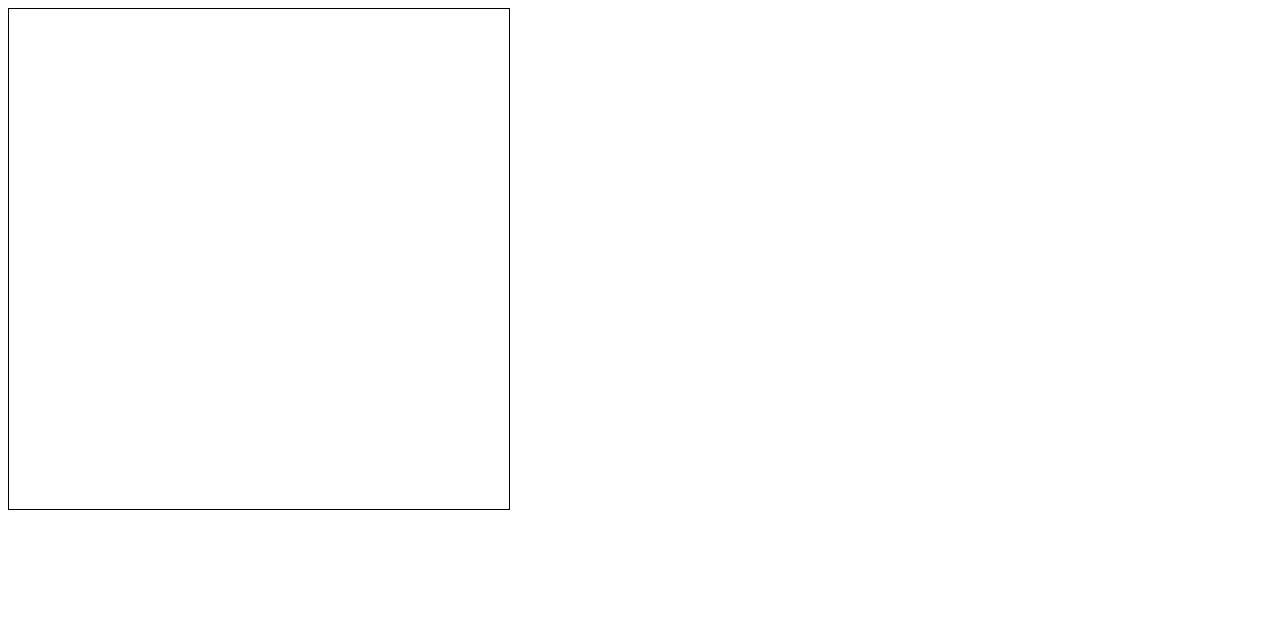
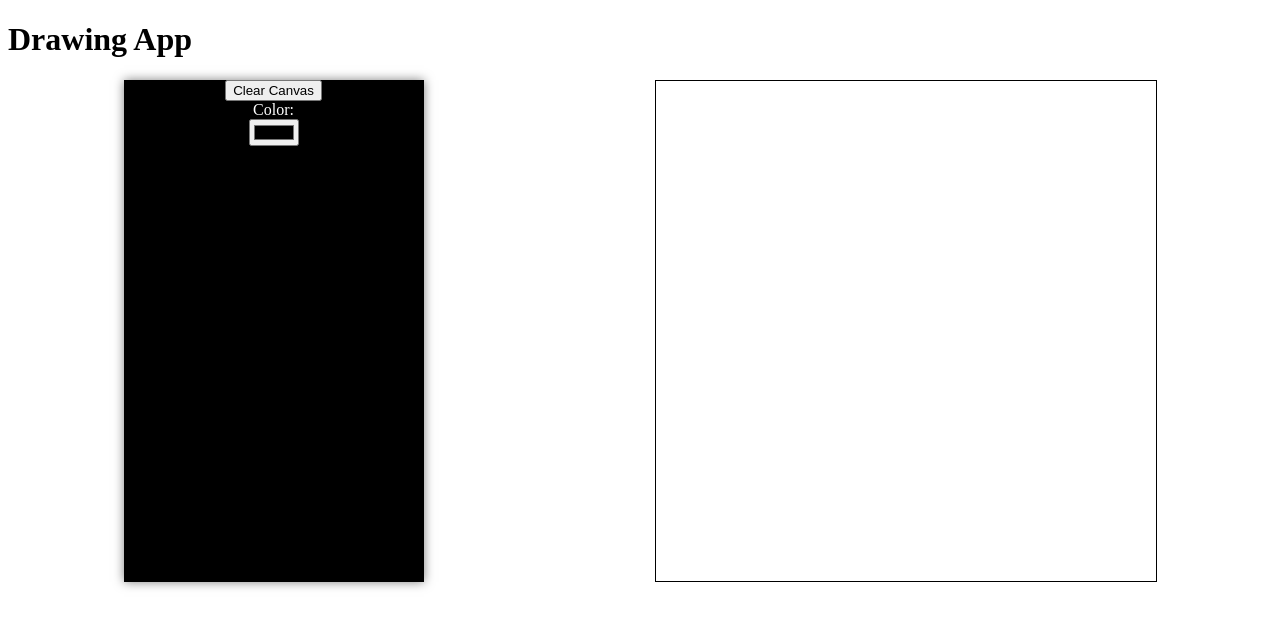
Before and after one commit to MichaelSoquat/drawing-app, an Angular app in the folder drawing-app/: page / in a window 1280 px wide. Shown: the top 628 px of the page. Built offline with nearby package versions, Linux system fonts and the light colour scheme.

Commit message:
added clear canvas and color picker

```diff
--- a/drawing-app/src/app/app-routing.module.ts
+++ b/drawing-app/src/app/app-routing.module.ts
@@ -7,7 +7,6 @@ const routes: Routes = [
 ];
 
 @NgModule({
-  imports: [RouterModule.forRoot(routes)],
-  exports: [RouterModule]
+
 })
 export class AppRoutingModule { }
--- a/drawing-app/src/app/app.component.html
+++ b/drawing-app/src/app/app.component.html
@@ -1 +1 @@
-<router-outlet></router-outlet>
+<app-drawing></app-drawing>
--- a/drawing-app/src/app/app.module.ts
+++ b/drawing-app/src/app/app.module.ts
@@ -4,11 +4,13 @@ import { NgModule } from '@angular/core';
 import { AppRoutingModule } from './app-routing.module';
 import { AppComponent } from './app.component';
 import { DrawingComponent } from './drawing/drawing.component';
+import { MenuComponent } from './menu/menu.component';
 
 @NgModule({
   declarations: [
     AppComponent,
-    DrawingComponent
+    DrawingComponent,
+    MenuComponent
   ],
   imports: [
     BrowserModule,
--- a/drawing-app/src/app/drawing/drawing.component.html
+++ b/drawing-app/src/app/drawing/drawing.component.html
@@ -1 +1,7 @@
-<canvas #canvas width="500" height="500"></canvas>
+<main>
+  <h1>Drawing App</h1>
+  <div class="context-row">
+    <app-menu (lineWidthChange)="setLineWidth($event)" (colorChange)="setColor($event)" (remove)="clear()"></app-menu>
+    <canvas #canvas width="500" height="500"></canvas>
+  </div>
+</main>
--- a/drawing-app/src/app/drawing/drawing.component.scss
+++ b/drawing-app/src/app/drawing/drawing.component.scss
@@ -1,3 +1,9 @@
 canvas {
     border: 1px solid black;
   }
+
+  .context-row {
+    display: flex;
+    flex-direction: row;
+    justify-content: space-around;
+  }
--- a/drawing-app/src/app/drawing/drawing.component.ts
+++ b/drawing-app/src/app/drawing/drawing.component.ts
@@ -1,4 +1,4 @@
-import { Component, ElementRef, OnInit, ViewChild } from '@angular/core';
+import { Component, ElementRef, Input, OnInit, ViewChild } from '@angular/core';
 
 @Component({
   selector: 'app-drawing',
@@ -7,6 +7,7 @@ import { Component, ElementRef, OnInit, ViewChild } from '@angular/core';
 })
 export class DrawingComponent implements OnInit {
 
+  @Input() clearCanvasEvent: any;
   constructor() { }
 
   ngOnInit() {
@@ -16,4 +17,38 @@ export class DrawingComponent implements OnInit {
   canvas: ElementRef<HTMLCanvasElement>;
   ctx: CanvasRenderingContext2D;
 
+
+  ngAfterViewInit() {
+    this.ctx = this.canvas.nativeElement.getContext('2d');
+    this.ctx.lineWidth = 3;
+    this.ctx.lineCap = 'round';
+
+    this.canvas.nativeElement.addEventListener('mousedown', (event) => {
+      this.ctx.beginPath();
+      this.ctx.moveTo(event.offsetX, event.offsetY);
+
+      this.canvas.nativeElement.addEventListener('mousemove', this.draw);
+    });
+
+    this.canvas.nativeElement.addEventListener('mouseup', () => {
+      this.canvas.nativeElement.removeEventListener('mousemove', this.draw);
+    });
+  }
+
+  draw = (event) => {
+    this.ctx.lineTo(event.offsetX, event.offsetY);
+    this.ctx.stroke();
+  }
+
+  setLineWidth(lineWidth: number) {
+    this.ctx.lineWidth = lineWidth;
+  }
+
+  setColor(color: string) {
+    this.ctx.strokeStyle = color;
+  }
+
+  clear() {
+    this.ctx.clearRect(0, 0, this.canvas.nativeElement.width, this.canvas.nativeElement.height);
+  }
 }
--- /dev/null
+++ b/drawing-app/src/app/menu/menu.component.html
@@ -0,0 +1,5 @@
+<div class="menu">
+    <button (click)="clearCanvas()">Clear Canvas</button>
+    <label for="color-picker">Color:</label>
+    <input id="color-picker" type="color" (change)="setColor($event.target.value)">
+</div>
--- /dev/null
+++ b/drawing-app/src/app/menu/menu.component.scss
@@ -0,0 +1,10 @@
+.menu {
+    background-color: black;
+    width: 300px;
+    height: 100%;
+    box-shadow: 0 0 10px rgba(0, 0, 0, 0.5);
+    display:flex;
+    flex-direction: column;
+    align-items: center;
+    color:white;
+  }
--- /dev/null
+++ b/drawing-app/src/app/menu/menu.component.ts
@@ -0,0 +1,34 @@
+import { Component, EventEmitter, OnInit, Output } from '@angular/core';
+
+@Component({
+  selector: 'app-menu',
+  templateUrl: './menu.component.html',
+  styleUrls: ['./menu.component.scss']
+})
+export class MenuComponent implements OnInit {
+
+  @Output() clearCanvasEvent: EventEmitter<any> = new EventEmitter<any>();
+
+  @Output() lineWidthChange = new EventEmitter<number>();
+  @Output() colorChange = new EventEmitter<string>();
+  @Output() remove = new EventEmitter();
+
+
+  constructor() { }
+
+  ngOnInit() {
+  }
+
+  clearCanvas() {
+    this.remove.emit();
+  }
+
+  changeLineWidth(lineWidth: number) {
+    this.lineWidthChange.emit(lineWidth);
+  }
+
+  setColor(color: string) {
+    this.colorChange.emit(color);
+  }
+
+}
```
Also changed, not shown: 1 other file (tests, documents, lock files or other folders).
